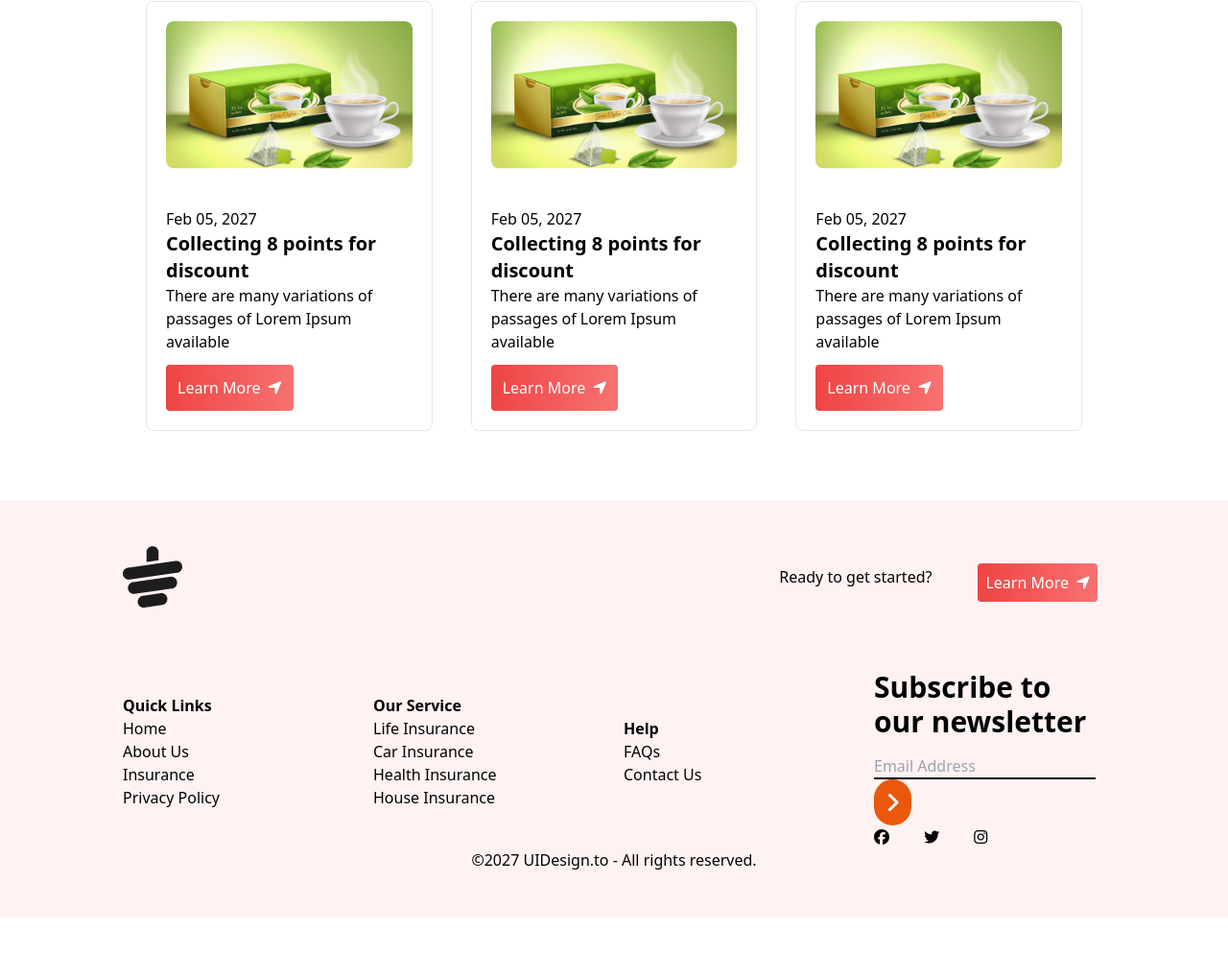
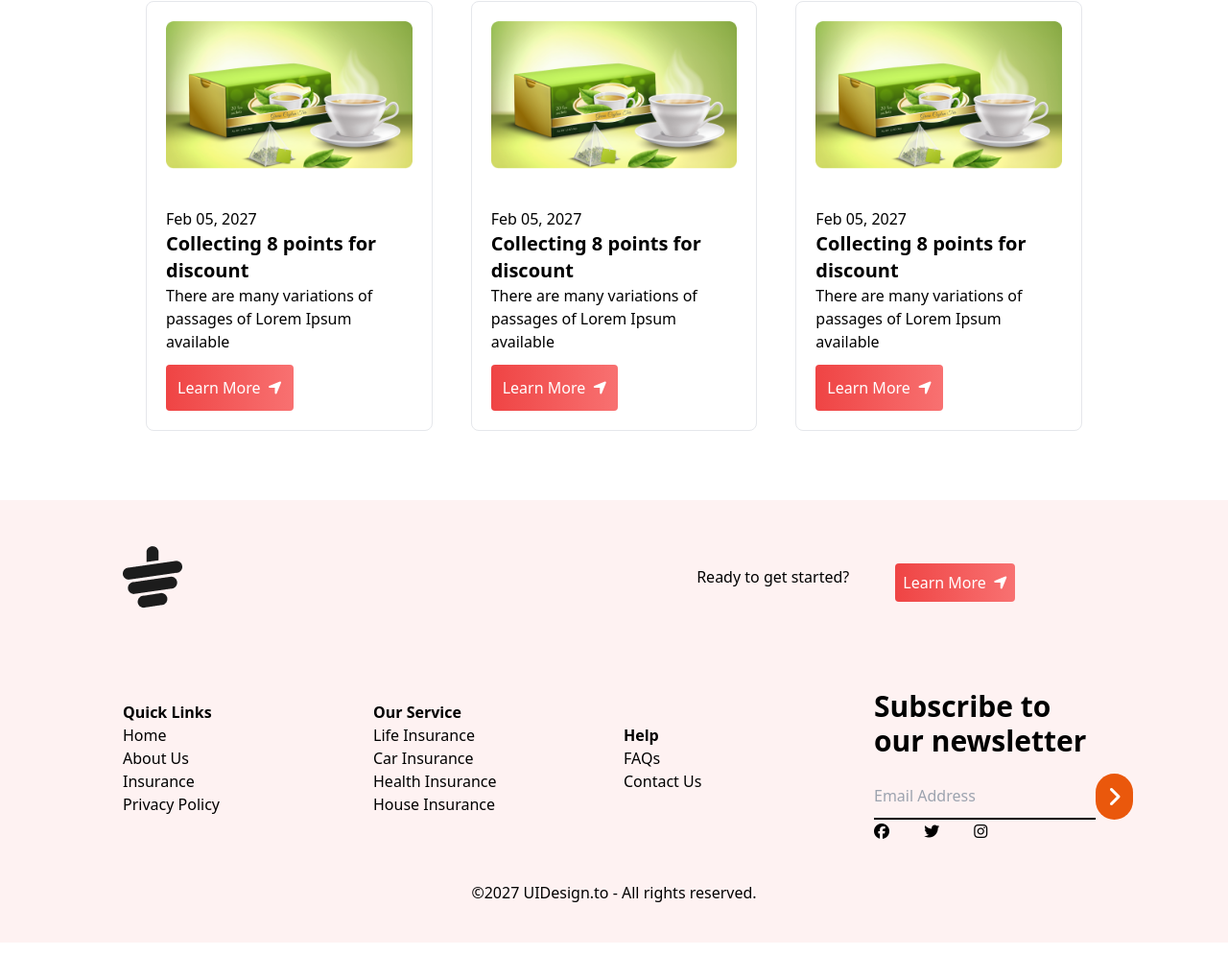
Before and after one commit to kamruzzaman22874/tea-house-tailwind, a plain HTML site: page index.html in a window 1280 px wide. Shown: the part 2333-3353 px from the top of the page at 96% size. Drawn offline with nearby package versions, Linux system fonts and the light colour scheme.

Commit message:
some modify

```diff
--- a/index.html
+++ b/index.html
@@ -204,7 +204,7 @@
 
       <div class="w-4/5 mx-auto">
 
-            <div class=" flex items-center justify-between">
+            <div class=" grid grid-cols-1 md:grid-cols-2 items-center justify-between mt-5 mb-5">
                     <img class="my-12" src="./images/cup.png" alt="">
                     <div class="flex md:gap-10 gap-4 items-center justify-center">
                     <p class="">Ready to get started?</p>
@@ -212,7 +212,7 @@
                     </div>
                 </div>
 
-         <div class="grid md:grid-cols-4 items-center gap-5">
+         <div class="grid md:grid-cols-4 grid-cols-2 items-center gap-5">
 
 
         <div>
@@ -245,7 +245,12 @@
 
           <div>
             <h1 class="text-3xl font-bold py-4">Subscribe to our newsletter</h1>
-            <input class="border-b-2 bg-red-50 border-black" type="text" name="" id="" placeholder="Email Address"> <i class="fa-solid fa-angle-right text-2xl text-white bg-orange-600 px-3 py-2 rounded-3xl"></i>
+            <div class="flex">
+                <input class="border-b-2 bg-red-50 border-black" type="text" name="" id="" placeholder="Email Address">
+            <div>
+                <i class="fa-solid fa-angle-right text-2xl text-white bg-orange-600 md:px-3  py-2 md:rounded-3xl rounded-xl"></i>
+            </div>
+            </div>
             <div class="">
                 <i class="fa-brands fa-facebook"></i>
                 <i class="fa-brands fa-twitter ml-8"></i>
@@ -256,7 +261,7 @@
 
          </div>
 
-         <div class="text-center pb-12">
+         <div class="text-center py-10">
             &copy;2027 UIDesign.to - All rights reserved.
          </div>
       </div>
```
